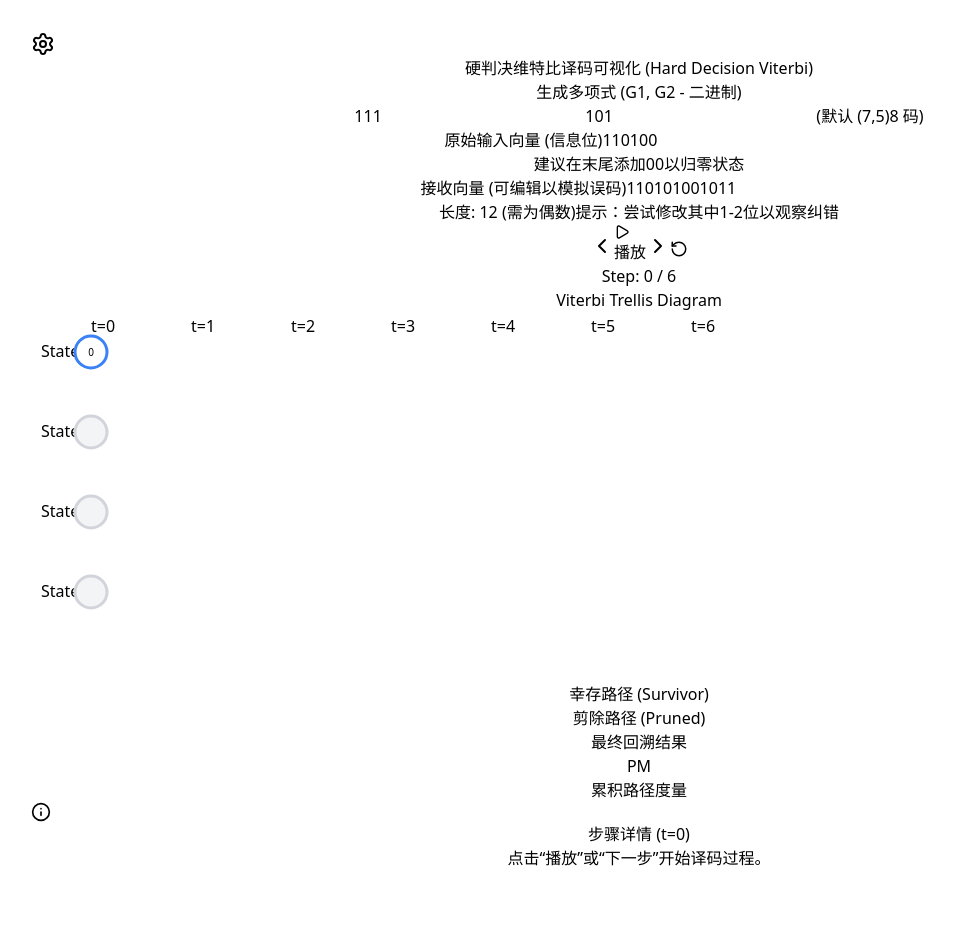
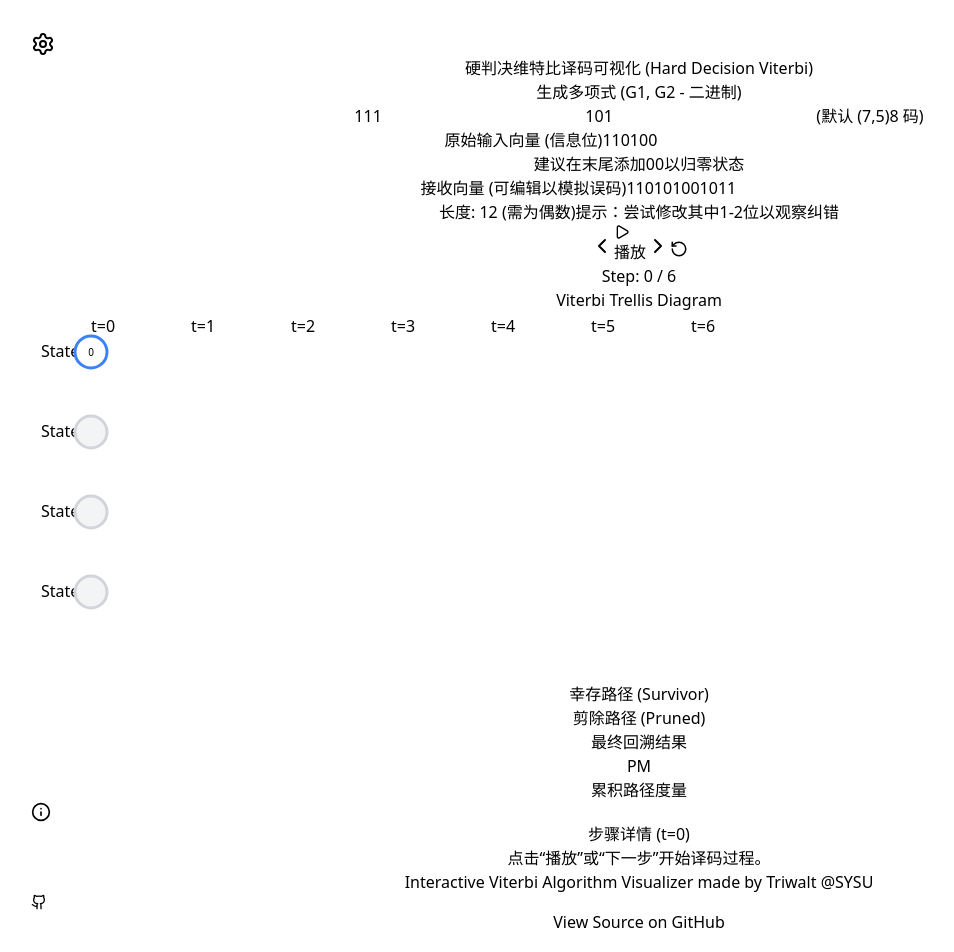
Before and after one commit to Triwalt/Viewterbi, a React (Vite) app: page / in a window 1280 px wide. Shown: the top 952 px of the page, without its empty margins (1-955 px from the left). Before the commit the page ends 902 px from the top, so only its background shows below. Built offline with nearby package versions, Linux system fonts and the light colour scheme.

Commit message:
Add author info

```diff
--- a/src/ViterbiDecoder.jsx
+++ b/src/ViterbiDecoder.jsx
@@ -1,5 +1,5 @@
 import React, { useState, useEffect, useMemo } from 'react';
-import { ChevronRight, ChevronLeft, RotateCcw, Play, Info, Settings } from 'lucide-react';
+import { ChevronRight, ChevronLeft, RotateCcw, Play, Info, Settings, Github } from 'lucide-react';
 
 const ViterbiDecoder = () => {
   // --- 配置状态 ---
@@ -32,24 +32,12 @@ const ViterbiDecoder = () => {
 
     for (let i = 0; i < input.length; i++) {
       const bit = parseInt(input[i]);
-      // 临时构建完整的移位寄存器值: bit + state
-      // 注意：这里假设 bit 进入 MSB，state 是低位 (或者反之，需保持一致性)
-      // 这里采用常见模型: state = (u_n-1, ... u_n-K+1). 新bit u_n
-      // 寄存器全貌 (u_n, u_n-1, u_n-2)
-
-      // 为了计算输出，我们需要把当前输入和寄存器状态结合
-      // 假设 poly "111" 对应 (u_n, u_n-1, u_n-2)
-      // 将 state 左移1位，加上 input bit 放在最低位，构成 K 位的窗口
-      // 但为了和状态转移匹配，我们通常定义 state 为旧的记忆
-
-      // 让我们构建一个临时值来做模2加法
       const fullReg = (bit << (K - 1)) | state;
 
       let symbol = "";
       for (let g of gens) {
         let sum = 0;
         const gVal = parseInt(g, 2);
-        // 遍历生成多项式的每一位
         for (let b = 0; b < K; b++) {
           if ((gVal >> b) & 1) {
             sum ^= (fullReg >> b) & 1;
@@ -59,21 +47,7 @@ const ViterbiDecoder = () => {
       }
       output += symbol;
 
-      // 更新状态: 丢弃最高位 (最旧的位), 左移, 补入新位
-      // 状态定义为存储前 K-1 位
-      // 比如 K=3, 状态是 2位.
-      // 新状态 = (原状态 << 1) & mask | input
-      // 但通常 trellis 定义是 input 把旧值挤出去
-      // 让我们使用文档中的风格: State = (u_{n-1}, u_{n-2}). Next State = (u_n, u_{n-1})
-      // 即：input 变成新状态的高位 (或低位，取决于约定)。
-      // 这里采用：NextState = (input * 2) + (CurrentState >> 1) ? 不对
-      // 采用标准移位寄存器：NextState = ((CurrentState << 1) & mask) | input
-      // 且此时 state 存的是 (u_{n-1}, u_{n-2}) 这种形式
-      // 等等，如果 State=00, in=1 -> Next=10 (文档 Example 5.1)
-      // 这意味着 Input 进入了高位。
-      // Current 00 (u_n-1=0, u_n-2=0). Input u_n=1.
-      // Next 10 (u_n=1, u_n-1=0).
-      // 所以 update rule: nextState = (input << (K-2)) | (state >> 1)
+      // 状态更新逻辑: 00 -(1)-> 10
       state = (bit << (K - 2)) | (state >> 1);
     }
     return output;
@@ -96,7 +70,6 @@ const ViterbiDecoder = () => {
       symbol += sum;
     }
 
-    // 状态更新逻辑需与 Example 5.1 一致: 00 -(1)-> 10
     const nextState = (inputBit << (K - 2)) | (currentState >> 1);
 
     return { output: symbol, nextState };
@@ -117,15 +90,15 @@ const ViterbiDecoder = () => {
   const trellisData = useMemo(() => {
     if (!receivedVector) return [];
 
-    const n = receivedVector.length / 2; // 总时间步数 (假设码率1/2)
-    const layers = []; // 每一层存储所有状态的信息
+    const n = receivedVector.length / 2; // 总时间步数
+    const layers = [];
 
     // 初始化 t=0
     let currentLayer = Array(numStates).fill(null).map((_, i) => ({
       state: i,
-      pm: i === 0 ? 0 : Infinity, // 起始状态必须是0
-      path: [], // 存历史路径
-      survivorBranch: null // 存当前最优的前驱分支信息
+      pm: i === 0 ? 0 : Infinity,
+      path: [],
+      survivorBranch: null
     }));
 
     layers.push(currentLayer);
@@ -138,49 +111,43 @@ const ViterbiDecoder = () => {
         state: i,
         pm: Infinity,
         path: [],
-        incomingBranches: [] // 记录所有进入该节点的线，用于可视化剪枝
+        incomingBranches: []
       }));
 
       // 遍历前一时刻的所有状态
       for (let prevState = 0; prevState < numStates; prevState++) {
         if (prevLayer[prevState].pm === Infinity) continue;
 
-        // 尝试输入 0 和 1
         for (let input = 0; input <= 1; input++) {
           const { output, nextState } = getTransition(prevState, input);
           const bm = hammingDistance(receivedSymbol, output);
           const newPm = prevLayer[prevState].pm + bm;
 
-          // 记录这条分支信息
           const branchInfo = {
             fromState: prevState,
             input: input,
             output: output,
             bm: bm,
             totalPm: newPm,
-            isSurvivor: false // 稍后标记
+            isSurvivor: false
           };
 
           nextLayer[nextState].incomingBranches.push(branchInfo);
         }
       }
 
-      // ACS (Add-Compare-Select) 操作
+      // ACS 操作
       for (let s = 0; s < numStates; s++) {
         const node = nextLayer[s];
         if (node.incomingBranches.length === 0) continue;
 
-        // 找到最小PM
         node.incomingBranches.sort((a, b) => a.totalPm - b.totalPm);
         const bestBranch = node.incomingBranches[0];
 
-        // 标记幸存路径
         bestBranch.isSurvivor = true;
-        // 如果有PM相等的情况，通常随机选或选索引小的，这里sort默认稳定或取第一个即可
 
         node.pm = bestBranch.totalPm;
         node.survivorBranch = bestBranch;
-        // 继承路径历史
         node.path = [...prevLayer[bestBranch.fromState].path, {
           state: s,
           input: bestBranch.input,
@@ -212,9 +179,7 @@ const ViterbiDecoder = () => {
   // --- 回溯：获取最终路径 ---
   const finalPath = useMemo(() => {
     if (!trellisData || trellisData.length === 0) return [];
-    // 假设最后回到状态0 (归零位)，或者取最后一层PM最小的
     const lastLayer = trellisData[trellisData.length - 1];
-    // 寻找PM最小的状态作为终点
     let minPm = Infinity;
     let endState = 0;
     lastLayer.forEach(node => {
@@ -224,11 +189,7 @@ const ViterbiDecoder = () => {
       }
     });
 
-    // 获取该节点记录的完整路径
-    // 路径格式: [{state: 2, input: 1, output: "11"}, ...]
-    // 为了方便画图，我们需要把它转换成坐标序列
     const pathHistory = lastLayer[endState].path;
-    // 加上起始点
     return [{state: 0, time: 0}, ...pathHistory.map((p, i) => ({state: p.state, time: i + 1}))];
   }, [trellisData]);
 
@@ -328,30 +289,34 @@ const ViterbiDecoder = () => {
 
               {/* 绘制连接线 (Edges) */}
               {trellisData.map((layer, t) => {
-                // 只绘制到当前步
                 if (t >= currentStep) return null;
-                if (t >= trellisData.length - 1) return null; // 最后一层没有出边
+                if (t >= trellisData.length - 1) return null;
 
                 const nextLayer = trellisData[t+1];
                 return nextLayer.map(targetNode => {
-                  return targetNode.incomingBranches.map((branch, bIdx) => {
+                  // 关键修改：对分支进行排序渲染
+                  // 将非幸存者（Deleted）放在数组前面，幸存者（Survivor）放在后面
+                  const branchesToRender = [...targetNode.incomingBranches].sort((a, b) => {
+                    if (a.isSurvivor && !b.isSurvivor) return 1;
+                    if (!a.isSurvivor && b.isSurvivor) return -1;
+                    return 0;
+                  });
+
+                  return branchesToRender.map((branch) => {
                     const x1 = t * xSpacing + 60;
                     const y1 = branch.fromState * ySpacing + 40;
                     const x2 = (t + 1) * xSpacing + 60;
                     const y2 = targetNode.state * ySpacing + 40;
 
                     const isSurvivor = branch.isSurvivor;
-                    // 检查是否是最终回溯路径的一部分
                     const isFinalPath = (t + 1 === currentStep || currentStep === trellisData.length - 1) &&
                                         finalPath[t+1] && finalPath[t+1].state === targetNode.state &&
                                         finalPath[t] && finalPath[t].state === branch.fromState;
 
-                    // 如果该节点在当前步骤是存活的，但不是本轮ACS的胜者，它就是被剪枝的
-                    // 注意：如果 targetNode.pm 是 Infinity，说明这个节点根本不可达，不画线
                     if (layer[branch.fromState].pm === Infinity) return null;
 
                     return (
-                      <g key={`edge-${t}-${targetNode.state}-${bIdx}`}>
+                      <g key={`edge-${t}-${branch.fromState}-${targetNode.state}`}>
                         <line
                           x1={x1} y1={y1} x2={x2} y2={y2}
                           stroke={isFinalPath && currentStep === trellisData.length - 1 ? "#10B981" : (isSurvivor ? "#3B82F6" : "#EF4444")}
@@ -359,7 +324,6 @@ const ViterbiDecoder = () => {
                           strokeDasharray={isSurvivor ? "0" : "4 2"}
                           opacity={isSurvivor ? 1 : 0.3}
                         />
-                        {/* 在线中间显示输出 bits */}
                         <text x={(x1+x2)/2} y={(y1+y2)/2 - 5} fontSize="10" fill={isSurvivor ? "#333" : "#ccc"} textAnchor="middle">
                           {branch.output}
                         </text>
@@ -371,7 +335,6 @@ const ViterbiDecoder = () => {
 
               {/* 绘制节点 (Nodes) */}
               {trellisData.map((layer, t) => {
-                // 只渲染到当前步
                 if (t > currentStep) return null;
 
                 return layer.map((node, s) => {
@@ -380,7 +343,6 @@ const ViterbiDecoder = () => {
                   const isReachable = node.pm !== Infinity;
                   const isCurrentHead = t === currentStep;
 
-                  // 检查是否是回溯路径上的点
                   const isOnFinalPath = isCurrentHead && currentStep === trellisData.length - 1 && finalPath[t] && finalPath[t].state === node.state;
 
                   return (
@@ -406,7 +368,7 @@ const ViterbiDecoder = () => {
           {/* 图例 */}
           <div className="flex gap-4 mt-2 text-sm justify-center border-t pt-2">
             <div className="flex items-center gap-1"><div className="w-4 h-0.5 bg-blue-500"></div> 幸存路径 (Survivor)</div>
-            <div className="flex items-center gap-1"><div className="w-4 h-0.5 bg-red-400 border-dashed border-t border-red-400"></div> 剪除路径 (Pruned)</div>
+            <div className="flex items-center gap-1"><div className="w-4 h-0.5 bg-red-400 border-dashed border-t border-red-400 opacity-30"></div> 剪除路径 (Pruned)</div>
             <div className="flex items-center gap-1"><div className="w-4 h-0.5 bg-green-500"></div> 最终回溯结果</div>
             <div className="flex items-center gap-1"><div className="w-4 h-4 rounded-full border border-blue-500 flex items-center justify-center text-[8px]">PM</div> 累积路径度量</div>
           </div>
@@ -456,12 +418,9 @@ const ViterbiDecoder = () => {
               <div className="text-xs text-gray-600">解码输出序列:</div>
               <div className="font-mono text-lg break-all text-green-700">
                 {finalPath.slice(1).map(p => {
-                  // 通过回溯路径重建输入bit
-                  // 实际上我们在trellisData里存了input历史，直接拿最后一个节点的path即可
                   return "";
                 })}
                 {(() => {
-                   // 找到终点
                    let minPm = Infinity;
                    let endState = 0;
                    trellisData[currentStep].forEach(n => { if(n.pm < minPm) { minPm = n.pm; endState = n.state; }});
@@ -479,6 +438,22 @@ const ViterbiDecoder = () => {
           )}
         </div>
       </div>
+
+      {/* 页脚 */}
+      <footer className="mt-12 pb-6 text-center text-gray-500 text-sm border-t border-gray-200 pt-6">
+        <div className="flex flex-col items-center gap-2">
+          <p>Interactive Viterbi Algorithm Visualizer made by Triwalt @SYSU</p>
+          <a
+            href="https://github.com/Triwalt/Viewterbi"
+            target="_blank"
+            rel="noopener noreferrer"
+            className="flex items-center gap-2 hover:text-blue-600 transition-colors"
+          >
+            <Github size={16} />
+            <span>View Source on GitHub</span>
+          </a>
+        </div>
+      </footer>
     </div>
   );
 };
```
